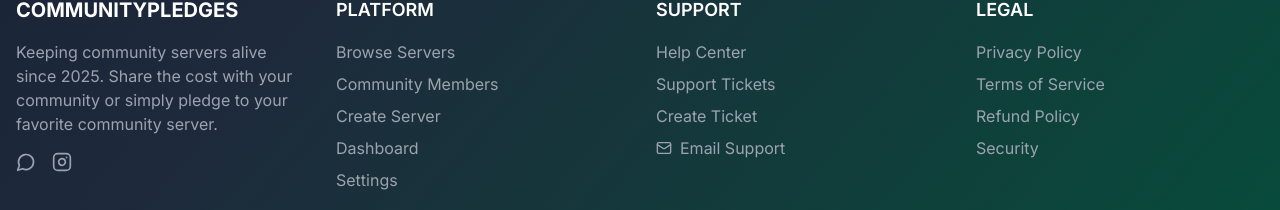
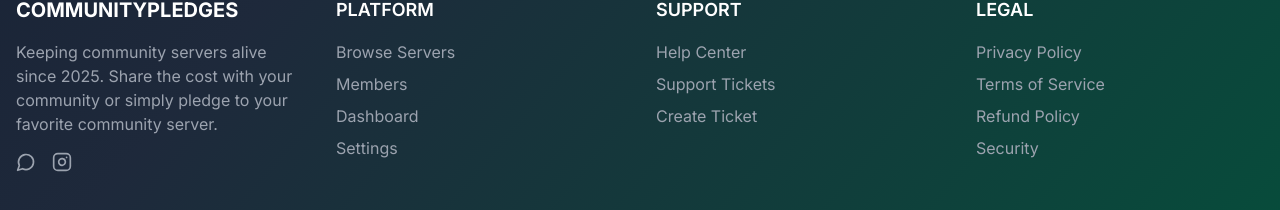
Before and after one commit to anthev-stack/communitypledges, a Next.js app: page / in a window 1280 px wide. Shown: the part 1187-1397 px from the top of the page. Built offline with nearby package versions, Linux system fonts and the light colour scheme; no server answers.

Commit message:
Update footer: change Community Members to Members, remove Create Server and Email Support

```diff
--- a/components/Footer.tsx
+++ b/components/Footer.tsx
@@ -1,7 +1,7 @@
 'use client'
 
 import Link from 'next/link'
-import { Heart, Mail, MessageCircle, Shield, Instagram, Globe } from 'lucide-react'
+import { Heart, MessageCircle, Shield, Instagram, Globe } from 'lucide-react'
 import { useCurrency } from '@/contexts/CurrencyContext'
 import { Currency } from '@/lib/currency'
 
@@ -56,12 +56,7 @@ export default function Footer() {
               </li>
               <li>
                 <Link href="/members" className="text-gray-400 hover:text-white transition-colors">
-                  Community Members
-                </Link>
-              </li>
-              <li>
-                <Link href="/servers/create" className="text-gray-400 hover:text-white transition-colors">
-                  Create Server
+                  Members
                 </Link>
               </li>
               <li>
@@ -95,15 +90,6 @@ export default function Footer() {
                 <Link href="/tickets/create" className="text-gray-400 hover:text-white transition-colors">
                   Create Ticket
                 </Link>
-              </li>
-              <li>
-                <a
-                  href="mailto:support@communitypledges.com"
-                  className="text-gray-400 hover:text-white transition-colors flex items-center space-x-2"
-                >
-                  <Mail className="w-4 h-4" />
-                  <span>Email Support</span>
-                </a>
               </li>
             </ul>
           </div>
```
